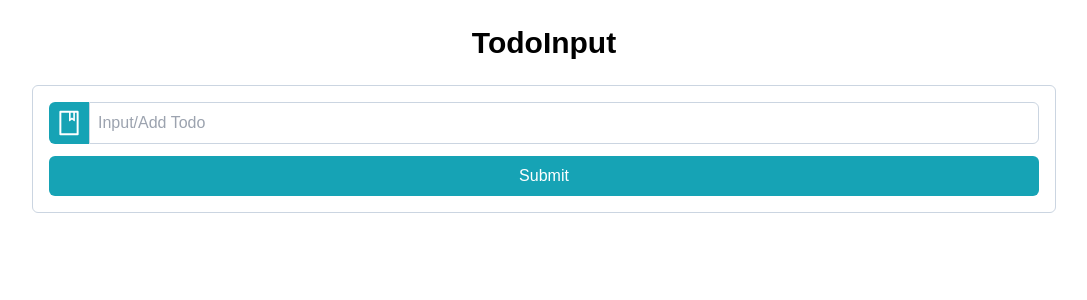
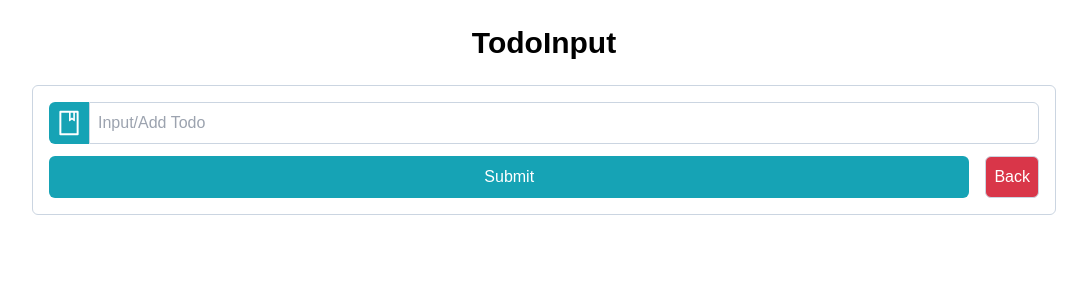
Before and after one commit to azarnuzy/todo-list-app-react-source, a React (Create React App) app: page /todo in a window 1280 px wide. Shown: the top 300 px of the page, without its empty margins (96-1183 px from the left). Built offline with nearby package versions, Linux system fonts and the light colour scheme; the HTML template or start-up script is replaced by a standard one; what tailwindcss-font-inter would draw is missing.

Commit message:
make a feature add data

```diff
--- a/src/components/TodoLists.js
+++ b/src/components/TodoLists.js
@@ -3,6 +3,13 @@ import { AiFillDelete, AiFillEdit } from 'react-icons/ai';
 import data from '../data/data.json';
 
 export default function TodoLists() {
+  let localData;
+
+  if (localStorage.getItem('data') !== null) {
+    localData = JSON.parse(localStorage.getItem('data'));
+    data = [...localData];
+  }
+
   return (
     <ul className="todo-lists">
       {data.map((item) => {
--- a/src/pages/TodoInput.js
+++ b/src/pages/TodoInput.js
@@ -1,27 +1,81 @@
-import React from 'react';
+import React, { useState } from 'react';
 import { AiOutlineBook } from 'react-icons/ai';
+import { Link, useNavigate } from 'react-router-dom';
 import PageTitle from '../components/PageTitle';
+import data from '../data/data.json';
 
 export default function TodoInput() {
+  const [activity, setActivity] = useState('');
+  const [todos, setTodos] = useState([]);
+  const [message, setMessage] = useState([]);
+  const navigate = useNavigate();
+
+  localStorage.setItem('data', JSON.stringify(todos));
+
+  function generateId() {
+    return Date.now();
+  }
+
+  function saveTodoHandler(e) {
+    e.preventDefault();
+
+    if (!activity) {
+      return setMessage('Please insert your activity!');
+    }
+
+    setMessage('');
+
+    setTodos([
+      ...data,
+      {
+        id: generateId(),
+        task: activity,
+        complete: false,
+      },
+    ]);
+
+    // console.log(todos);
+
+    setActivity('');
+  }
+
   return (
     <div className=" m-auto max-w-screen-lg ">
       <PageTitle>TodoInput</PageTitle>
       <div className="border border-slate-300 p-4 rounded-md">
-        <div className="search-input flex mb-3">
-          <label htmlFor="search-todo">
+        <form onSubmit={saveTodoHandler}>
+          <div className="search-input flex">
+            <label htmlFor="input-todo">
               {' '}
               <AiOutlineBook className="rounded-l-md w-[40px] h-[42px] px-[6px] border-0 text-white bg-[#16a3b5] flex hover:opacity-90 items-center cursor-pointer" />
             </label>
             <input
               type="text"
               placeholder="Input/Add Todo"
-            className="border border-y-[1px] w-full p-2 focus:outline-none border-slate-300 rounded-r-md search-todo"
-            id="search-todo"
+              value={activity}
+              onChange={(e) => {
+                setActivity(e.target.value);
+              }}
+              className="border border-y-[1px] w-full p-2 focus:outline-none border-slate-300 rounded-r-md input-todo"
+              id="input-todo"
             />
           </div>
-        <button className="w-full hover:opacity-90 p-2 bg-[#16a3b5] rounded-md text-white">
+          {message && <i className="text-[#d93649] mb-3 block">{message} </i>}
+          <div className="action-button flex gap-4 mt-3">
+            <button
+              type="submit"
+              className="w-full hover:opacity-90 p-2 bg-[#16a3b5] rounded-md text-white"
+            >
               Submit
             </button>
+            <Link
+              to="/"
+              className="border border-y-[1px] w-auto p-2 focus:outline-none border-slate-300 bg-[#d93649] hover:opacity-90 text-white rounded-md"
+            >
+              Back
+            </Link>
+          </div>
+        </form>
       </div>
     </div>
   );
```
Lines whose indentation alone changed are shown as unchanged.
